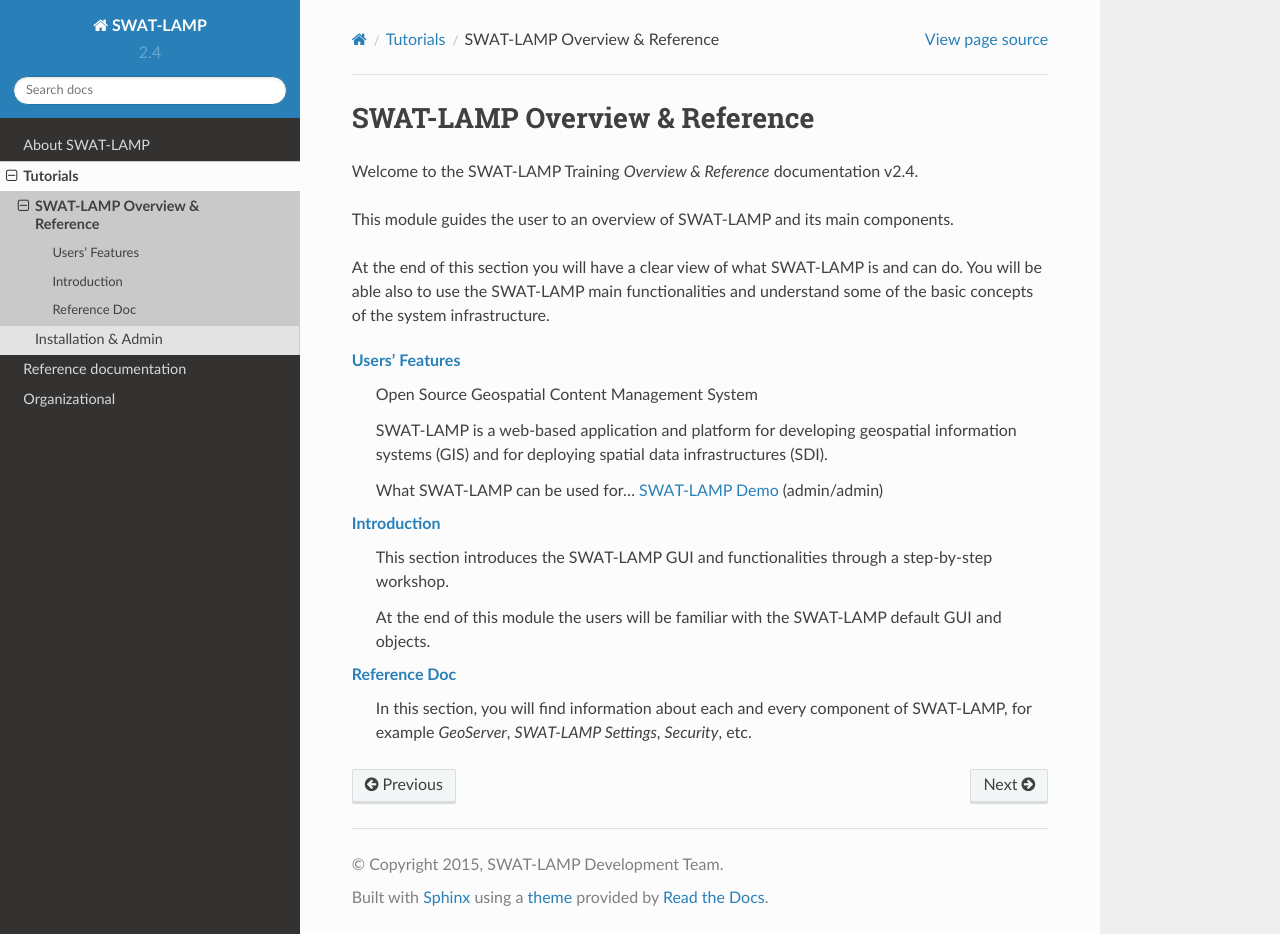
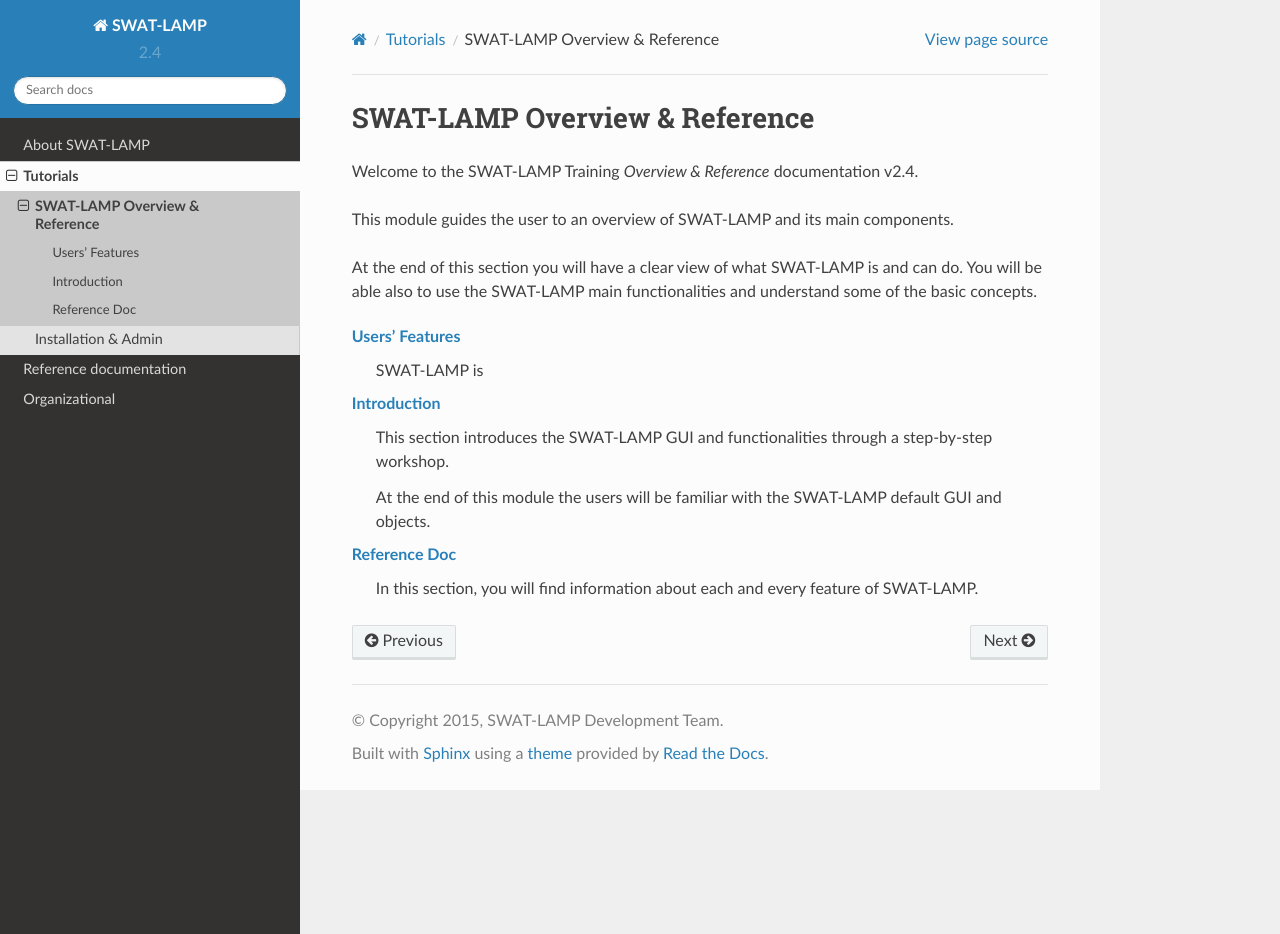
Before and after one commit to mehmadi/SWAT-LAMP-Doc, a Sphinx documentation site: the page built from docs/tutorials/overview_and_ref/index.txt, in a window 1280 px wide and 934 px high. Built offline with Sphinx 7.4.7 and the Read the Docs theme 2.0.0, drawn with Linux system fonts in a browser that asks for light colours; pages that are not in the unit, such as notebooks, are missing from menus.

Commit message:
Update index.txt

```diff
--- a/docs/tutorials/overview_and_ref/index.txt
+++ b/docs/tutorials/overview_and_ref/index.txt
@@ -9,7 +9,7 @@
 
 At the end of this section you will have a clear view of what SWAT-LAMP is and can do.
 You will be able also to use the SWAT-LAMP main functionalities and understand some of
-the basic concepts of the system infrastructure.
+the basic concepts.
 
 .. toctree::
     :hidden:
@@ -19,13 +19,7 @@
     reference_doc/index
 
 :ref:`user_features_index`
-    Open Source Geospatial Content Management System
-
-    SWAT-LAMP is a web-based application and platform for developing geospatial information systems (GIS) and for deploying spatial data infrastructures (SDI).
-
-    What SWAT-LAMP can be used for…
-    `SWAT-LAMP Demo <http://demo.SWAT-LAMP.org/>`_
-    (admin/admin)
+    SWAT-LAMP is
 
 :ref:`introduction_index`
     This section introduces the SWAT-LAMP GUI and functionalities through a step-by-step workshop.
@@ -33,4 +27,4 @@
     At the end of this module the users will be familiar with the SWAT-LAMP default GUI and objects.
 
 :ref:`reference_doc_index`
-    In this section, you will find information about each and every component of SWAT-LAMP, for example *GeoServer*, *SWAT-LAMP Settings*, *Security*, etc.
+    In this section, you will find information about each and every feature of SWAT-LAMP.
```
